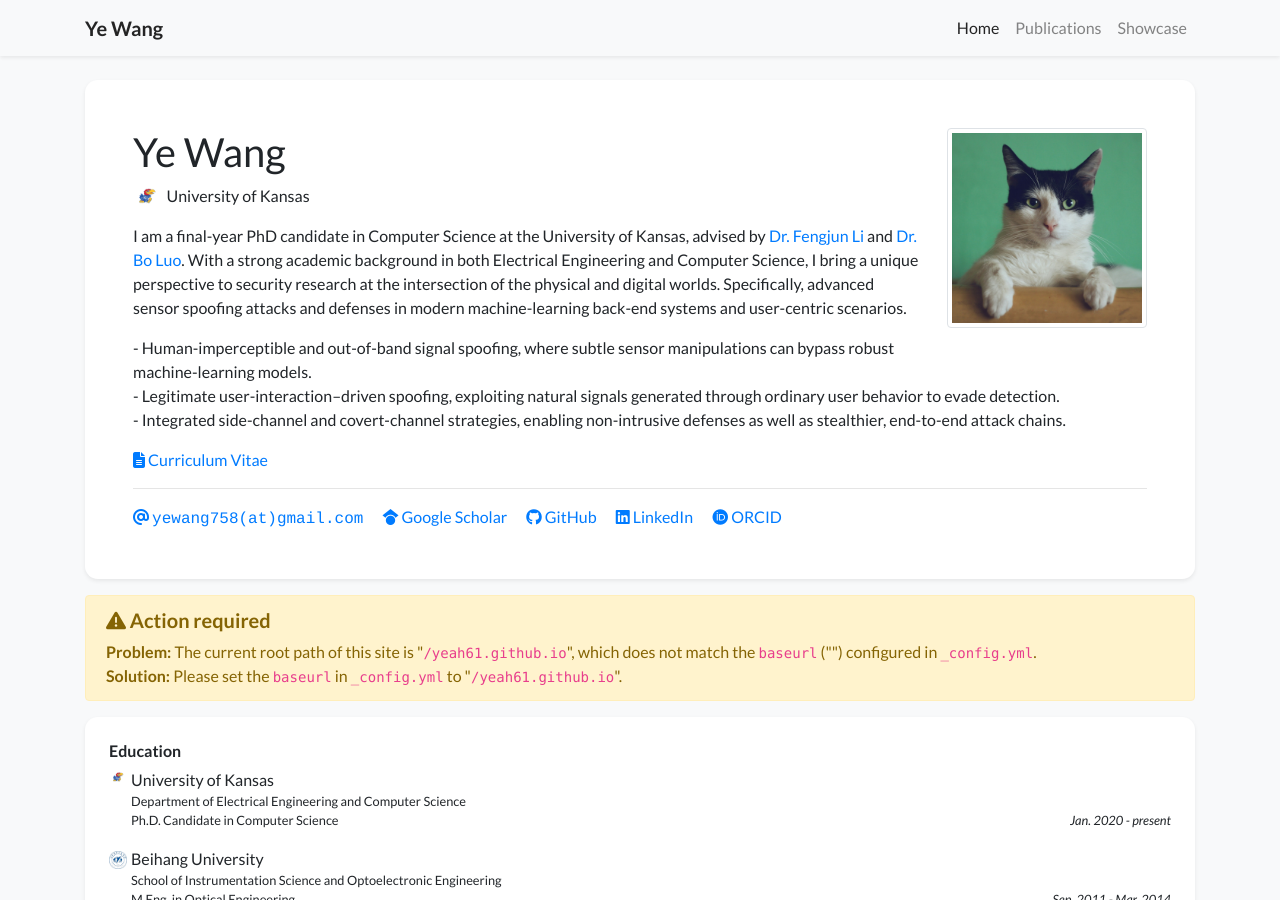
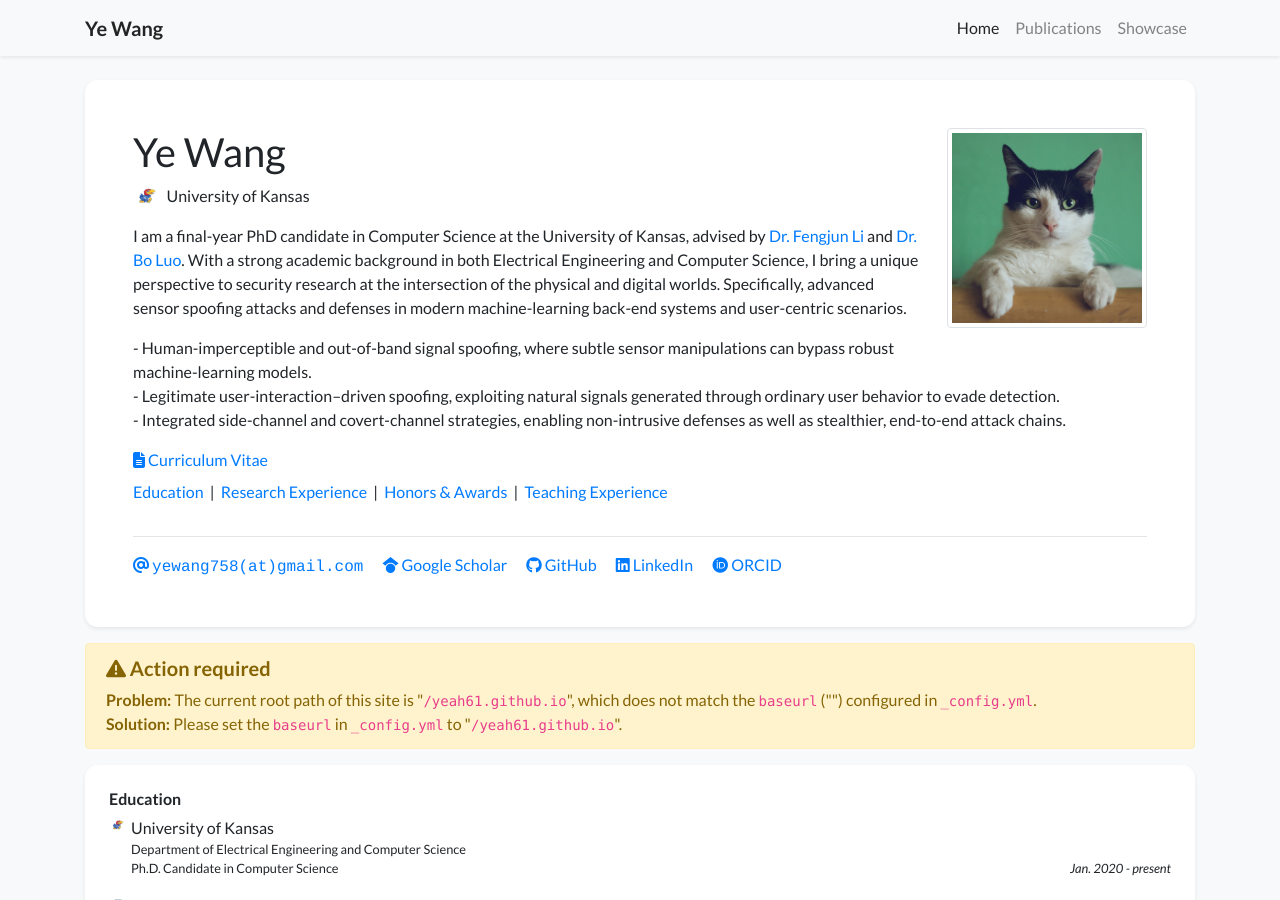
Before and after one commit to yeah61/yeah61.github.io, a Jekyll site: the page built from index.html, in a window 1280 px wide and 900 px high. Built offline with Jekyll 4.4.1, drawn with Linux system fonts in a browser that asks for light colours; nearby versions of some CDN libraries; a style sheet for code colours, icons or effects is not loaded.

Commit message:
Update profile_card.html

```diff
--- a/_includes/widgets/profile_card.html
+++ b/_includes/widgets/profile_card.html
@@ -42,6 +42,13 @@
                         </div>
                         {% if site.data.profile.cv_link %}
                             <a target="_blank" href="{{ site.data.profile.cv_link | relative_url }}"><i class="fas fa-file-alt"></i> Curriculum Vitae</a> <br/>
+                        <!-- In-page reference links -->
+                          <p class="mt-2">
+                            <a href="#education">Education</a> &nbsp;|&nbsp;
+                            <a href="#experience">Research Experience</a> &nbsp;|&nbsp;
+                            <a href="#awards">Honors & Awards</a> &nbsp;|&nbsp;
+                            <a href="#teaching">Teaching Experience</a>
+                          </p>
                         {% endif %}
                     </div>
 
```
